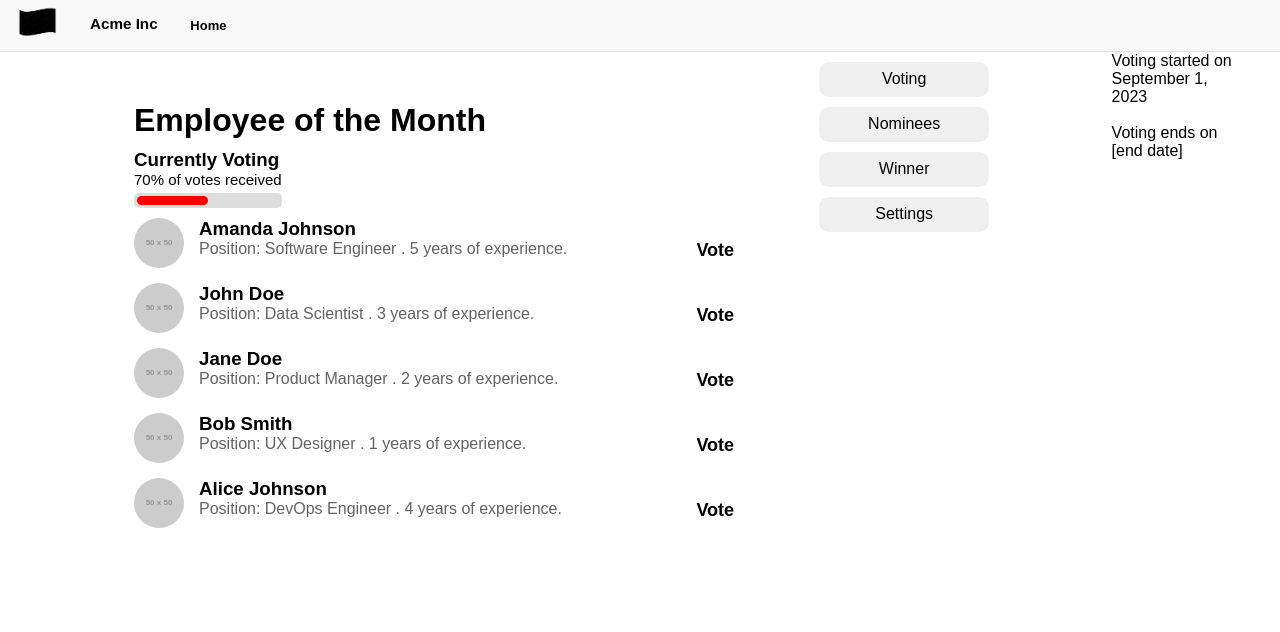
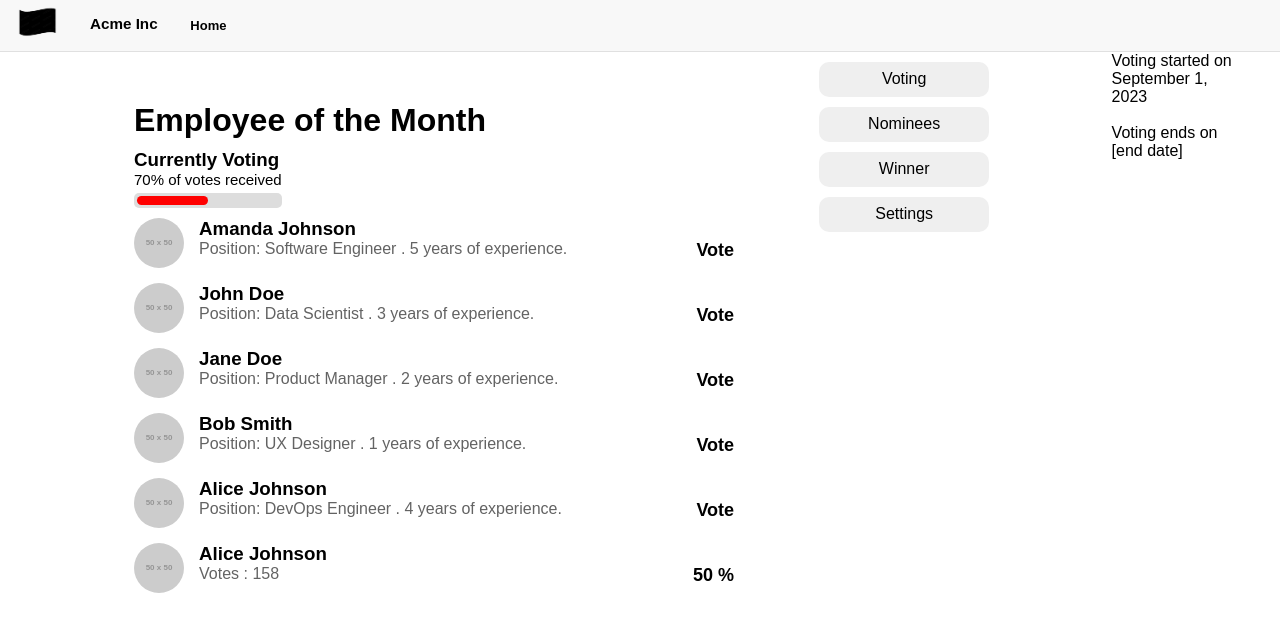
Before and after one commit to MariamElkholeyy/ITWORX-task-2-React, a Next.js app: page /Backend-page in a window 1280 px wide. Shown: the top 632 px of the page. Built offline with nearby package versions, Linux system fonts and the light colour scheme.

Commit message:
nominee progress added in backend

```diff
--- a/app/Backend-page/page.tsx
+++ b/app/Backend-page/page.tsx
@@ -19,7 +19,7 @@ export default function Home() {
           <VoteNominee nomineeName={"Jane Doe"}      experience={"2"} position="Product Manager"/>
           <VoteNominee nomineeName={"Bob Smith"}     experience={"1"} position="UX Designer" />
           <VoteNominee nomineeName={"Alice Johnson"} experience={"4"} position="DevOps Engineer"/>
-
+          <NomineeProgress nomineeName={"Alice Johnson"} voteNumber={158}/>
         </main>
         <aside>
           <Menu />
```
